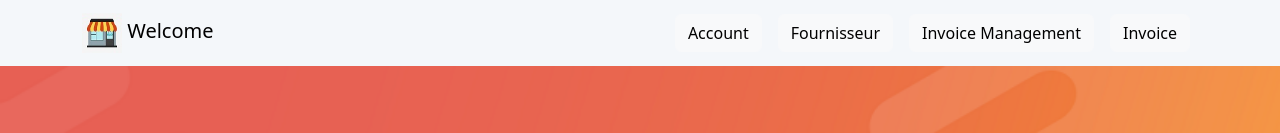
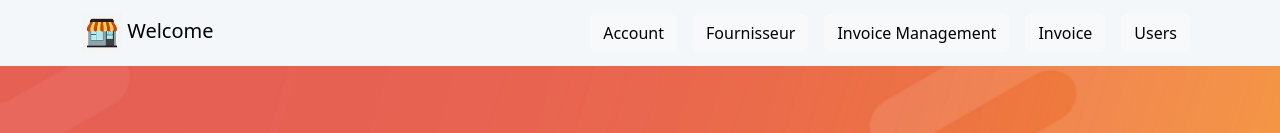
Before and after one commit to bilelZouaoui00/Angular_TWIN4, an Angular app: page /home in a window 1280 px wide. Shown: the top 133 px of the page. Built offline with nearby package versions, Linux system fonts and the light colour scheme.

Commit message:
[WIP] configuration Layzy load and services

```diff
--- a/src/app/app-routing.module.ts
+++ b/src/app/app-routing.module.ts
@@ -15,6 +15,10 @@ const routes: Routes = [
   { path: 'invoice/:id/:active', component: InvoiceComponent },
   { path: 'invoice', component: InvoiceComponent },//is for ?param
 
+  //we add here the children module :
+  {path:'users',loadChildren:()=>import('./user/user.module').then(m=>m.UserModule)}
+
+
 
 ];
 
--- a/src/app/navbar/navbar.component.html
+++ b/src/app/navbar/navbar.component.html
@@ -20,6 +20,7 @@
         <a routerLink="/fournisseur" class="btn btn-light mx-2">Fournisseur</a>
         <a routerLink="/invoiceList" class="btn btn-light mx-2">Invoice Management</a>
         <a routerLink="/invoice" class="btn btn-light mx-2">Invoice </a>
+        <a routerLink="/users" class="btn btn-light mx-2">Users </a>
         <!-- <router-outlet></router-outlet> -->
       </div>
     </div>
--- a/src/app/user/user-routing.module.ts
+++ b/src/app/user/user-routing.module.ts
@@ -1,8 +1,12 @@
 import { NgModule } from '@angular/core';
 import { RouterModule, Routes } from '@angular/router';
+import { UserComponent } from './user.component';
 
 const routes: Routes = [
   //we delete to delete routes in app.routing and we put here
+  //And we add pathcMatch:"full" in the bigin
+  { path: '', redirectTo: '/users', pathMatch: 'full' },
+  {path:"users", component:UserComponent}
 ];
 
 @NgModule({
--- a/src/app/user/user.module.ts
+++ b/src/app/user/user.module.ts
@@ -5,7 +5,9 @@ import { UserRoutingModule } from './user-routing.module';
 
 
 @NgModule({
-  declarations: [],
+  declarations: [
+    //we de late the component in app.module and we put it here
+  ],
   imports: [
     CommonModule,
     UserRoutingModule
```
Also changed, not shown: src/app/user/user.component.html (line endings or trailing spaces).
